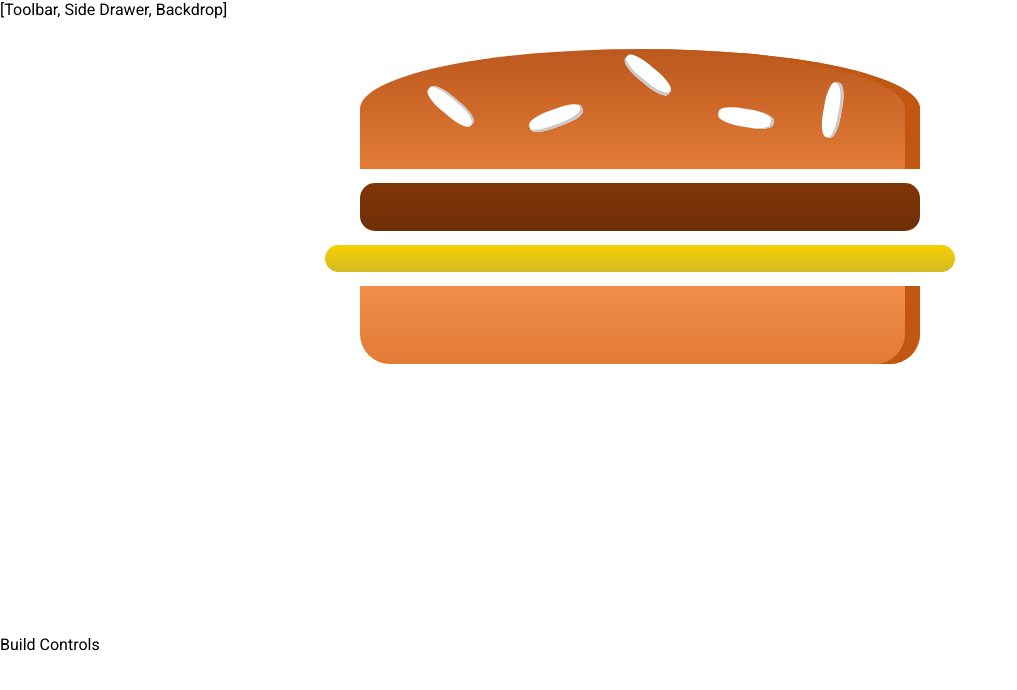
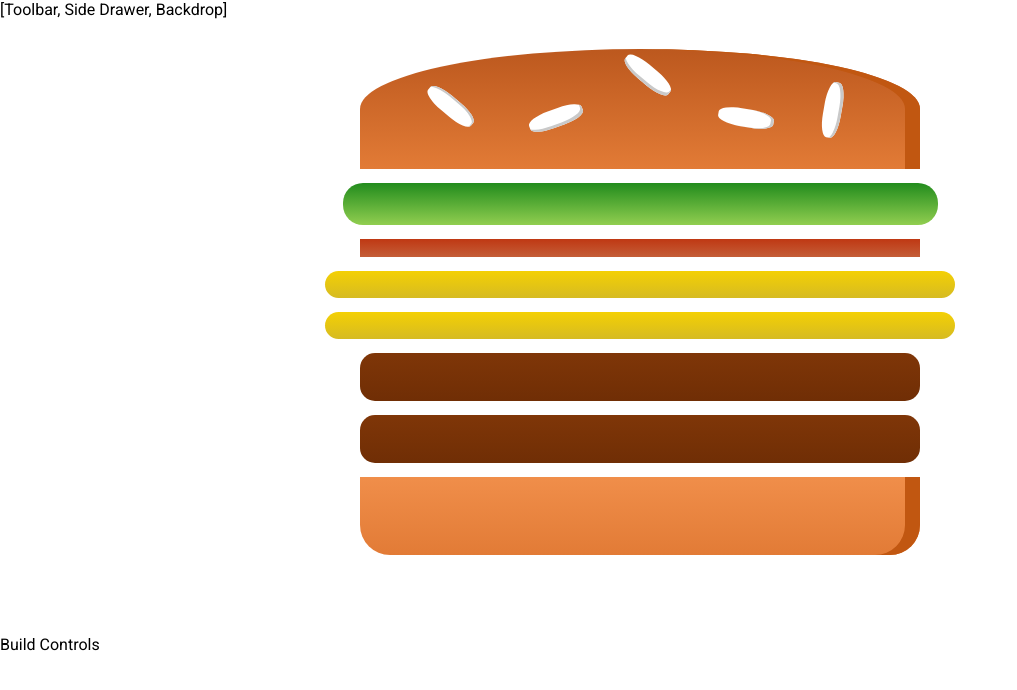
Before and after one commit to tommywilczek/Burger-Builder-React-App, a React (Create React App) app: page / in a window 1280 px wide. Shown: the top 690 px of the page, without its empty margins (0-1017 px from the left). Built offline with nearby package versions, Linux system fonts and the light colour scheme.

Commit message:
Can dynamically input ingredients

```diff
--- a/src/components/Burger/Burger.js
+++ b/src/components/Burger/Burger.js
@@ -3,12 +3,19 @@
 
 import BurgerIngredient from './BurgerIngredient/BurgerIngredient'
 
-export default function Burger() {
+export default function Burger(props) {
+    const ingredientsArray = Object.keys(props.ingredients) // since props.ingredients is a JS object, not an array, we need to turn it into an array so we can loop through it with map()
+        .map(igKey => {
+            return [...Array(props.ingredients[igKey])] // creates a new array for the number of each type of ingredient (the 'key' that is created)
+                .map((_, i) => { // the _ means you don't care about the name of that object, but need its index, the 'i'
+                    return <BurgerIngredient key={igKey + i} type={igKey} />; // setting the 'key' like this ensures that the key will be unique to each ingredient. Making sure the type is igKey implies that the keys you set in the BurgerBuilder state must be the same as the strings you check for in the switch/case in BurgerIngredient
+                }
+            );
+        });
     return (
         <div className={classes.Burger}>
             <BurgerIngredient type="bread-top" />
-            <BurgerIngredient type="meat" />
-            <BurgerIngredient type="cheese" />
+            {ingredientsArray}
             <BurgerIngredient type="bread-bottom" />
         </div>
     )
--- a/src/containers/BurgerBuilder/BurgerBuilder.js
+++ b/src/containers/BurgerBuilder/BurgerBuilder.js
@@ -3,10 +3,18 @@
 import Burger from '../../components/Burger/Burger'
 
 class BurgerBuilder extends Component {
+    state = {
+        ingredients: {
+            salad: 1,
+            bacon: 1,
+            cheese: 2,
+            meat: 2
+        }
+    }
     render () {
         return (
             <Fragment>
-                <Burger />
+                <Burger ingredients={this.state.ingredients} />
                 <div>Build Controls</div>
             </Fragment>
         );
```
